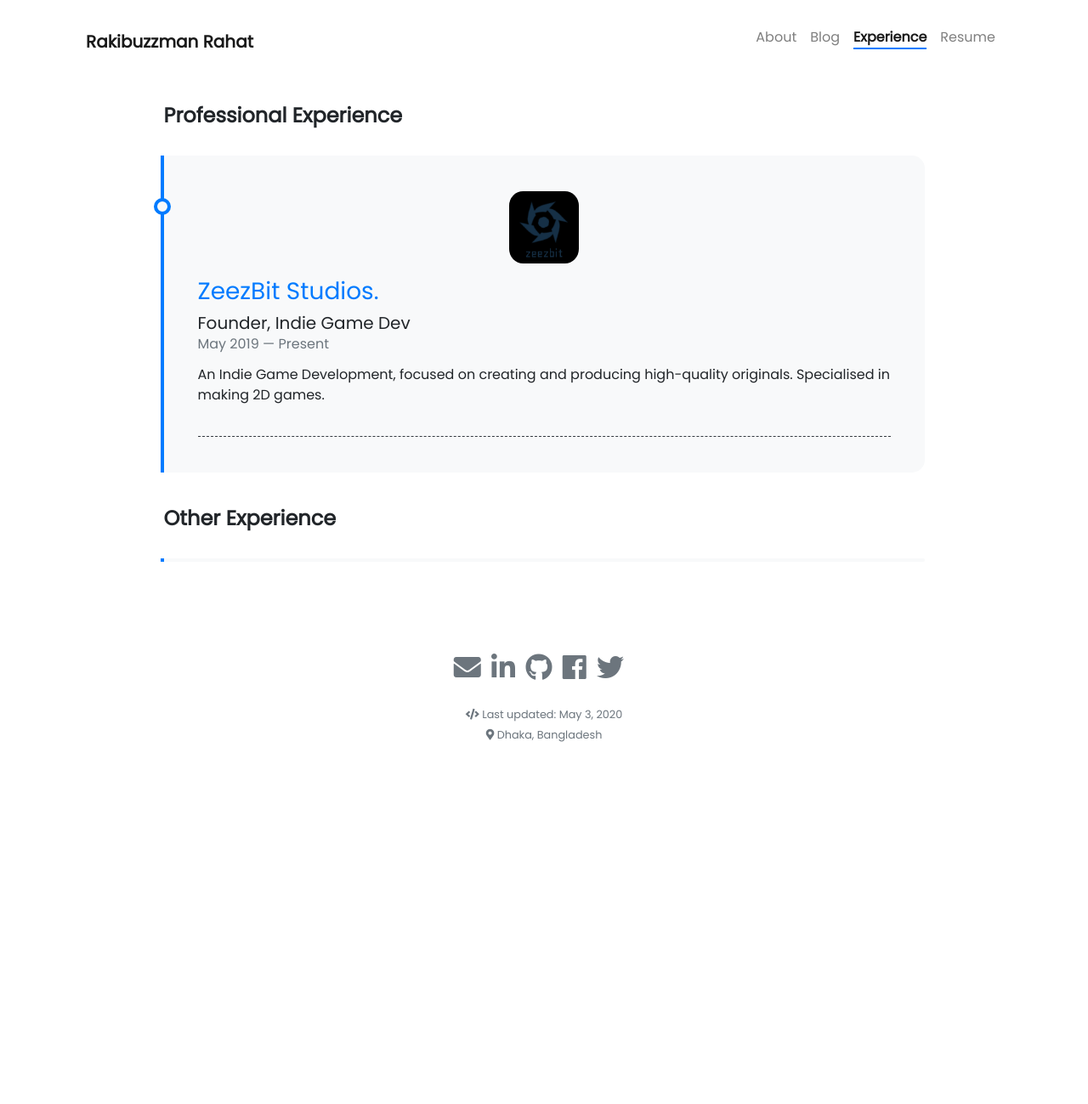
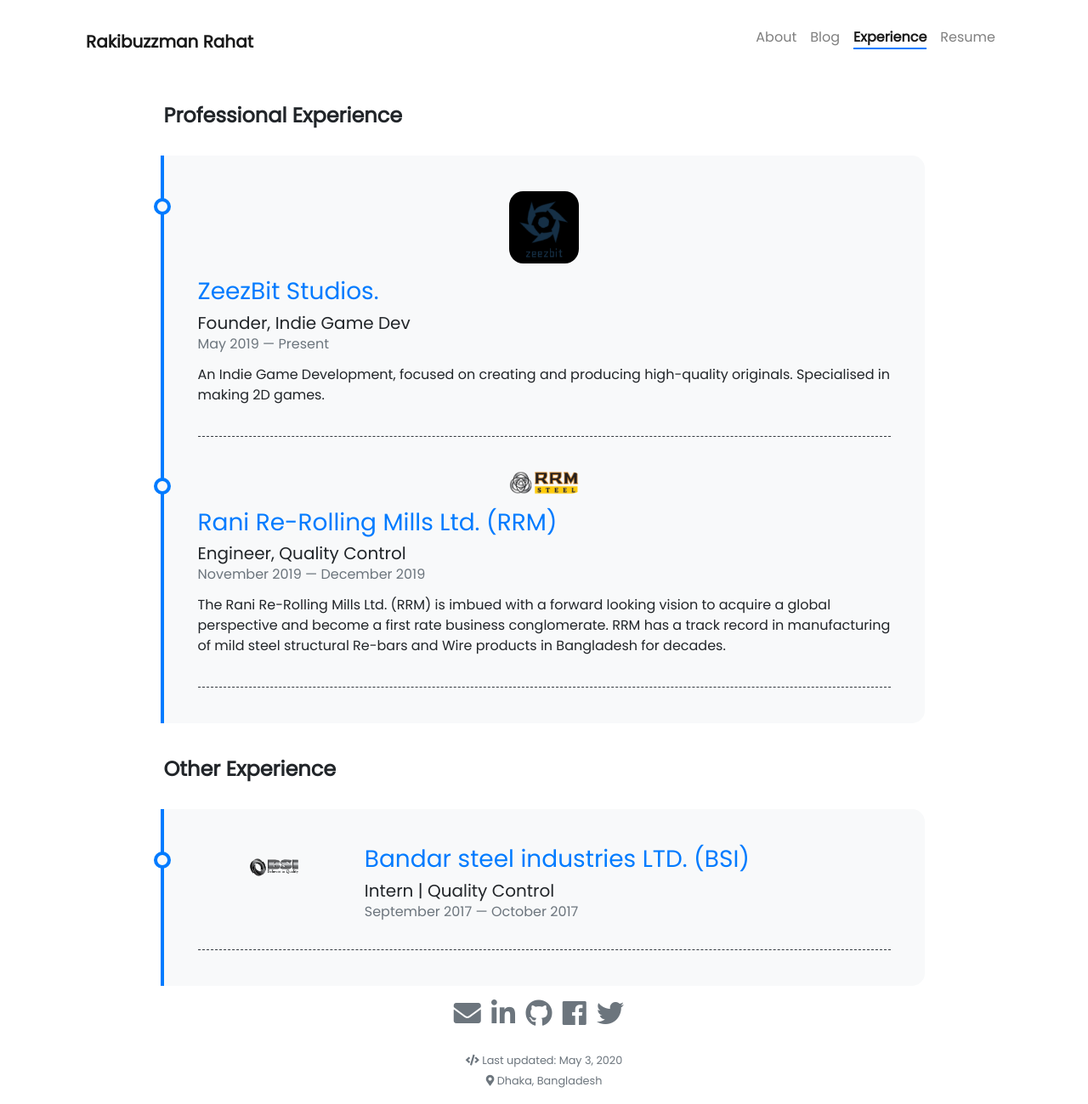
Before and after one commit to sleipnir029/sleipnir029.github.io, a Jekyll site: the page built from pages/experience.md, in a window 1280 px wide. Shown: the whole page at 85% size. Built offline with Jekyll 4.4.1, drawn with Linux system fonts in a browser that asks for light colours; nearby versions of some CDN libraries; before the commit the page ends 900 px from its top, so only the background shows below that.

Commit message:
more ex added

```diff
--- a/_data/other-experience-data.yml
+++ b/_data/other-experience-data.yml
@@ -1,8 +1,8 @@
- #- place: <a href="https://www.shomonnoibd.com/" target="_blank">Shomonnoi Bangladesh</a>
- # logo: "../assets/img/other-logos/s.png"
- #  position: Technical Project Advisor
- # from: April 2020
- # to: Present
+- place: <a href="http://www.bandarsteel.com/" target="_blank">Bandar steel industries LTD. (BSI)</a>
+  logo: "../assets/img/bsi.png"
+  position: Intern | Quality Control
+  from: September 2017
+  to: October 2017
 
 #- place: <a href="https://www.traanchitro.com/" target="_blank">Traan Chitro</a>
  # logo: "../assets/img/other-logos/tc.png"
--- a/_data/pro-experience-data.yml
+++ b/_data/pro-experience-data.yml
@@ -1,4 +1,4 @@
-- place: <a href="https://zeezbitstudios.itch.io/" target="_blank">ZeezBit Studios. </a>
+- place: <a href="https://zeezbitstudios.itch.io/" target="_blank">ZeezBit Studios.</a>
   logo: "../assets/img/z2.png"
   position: Founder, Indie Game Dev
   from: May 2019
@@ -6,3 +6,13 @@
   description:  An Indie Game Development, focused on creating and
                 producing high-quality originals. Specialised in making
                 2D games.
+
+- place: <a href="http://www.ranisteel.com/" target="_blank">Rani Re-Rolling Mills Ltd. (RRM)</a>
+  logo: "../assets/img/rrm.png"
+  position: Engineer, Quality Control
+  from: November 2019
+  to: December 2019
+  description:  The Rani Re-Rolling Mills Ltd. (RRM) is imbued with a forward looking
+                vision to acquire a global perspective and become a first rate business conglomerate.
+                RRM has a track record in manufacturing of mild steel structural Re-bars and
+                Wire products in Bangladesh for decades.
```
Also changed, not shown: pages/resume.md (+1 -1 lines), assets/img/bsi.png (added), assets/img/rrm.png (added).
